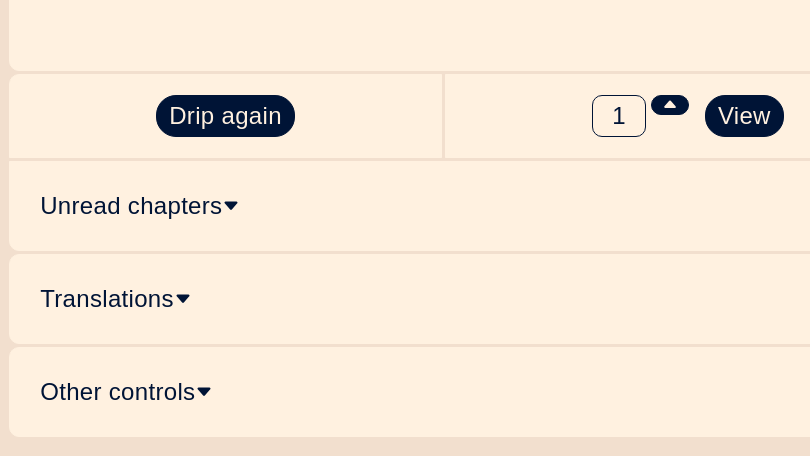
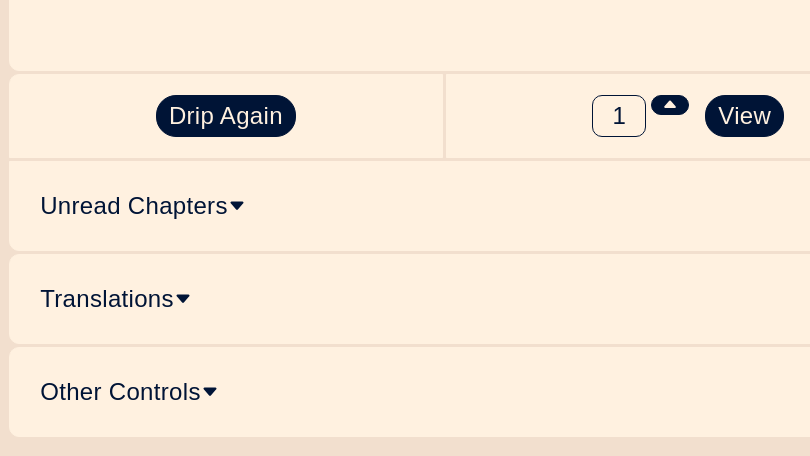
Before and after one commit to ptrrdrck/daod.rip, a plain HTML site: page index.html in a window 1280 px wide. Shown: the part 4666-5122 px from the top of the page, 170-980 px from the left. Drawn offline with Linux system fonts and the light colour scheme.

Commit message:
Heading capitalization

```diff
--- a/index.html
+++ b/index.html
@@ -70,7 +70,7 @@
       <div class="chapter-nav">
         <div id="chapter-nav-top">
           <div id="chapter-nav-left">
-            <button class="button" id="drip-again-button">Drip again</button>
+            <button class="button" id="drip-again-button">Drip Again</button>
           </div>
           <div id="chapter-nav-right">
             <div class="selection-area">
@@ -130,7 +130,7 @@
         <div id="chapter-nav-bottom">
           <details>
             <summary>
-              <span class="select-text">Unread chapters</span>
+              <span class="select-text">Unread Chapters</span>
             </summary>
             <div id="unread-details">
               <div id="table-placeholder">
@@ -256,7 +256,7 @@
         <div id="other-controls">
           <details>
             <summary>
-              <span class="select-text">Other controls</span>
+              <span class="select-text">Other Controls</span>
             </summary>
             <label
               id="first-control"
```
